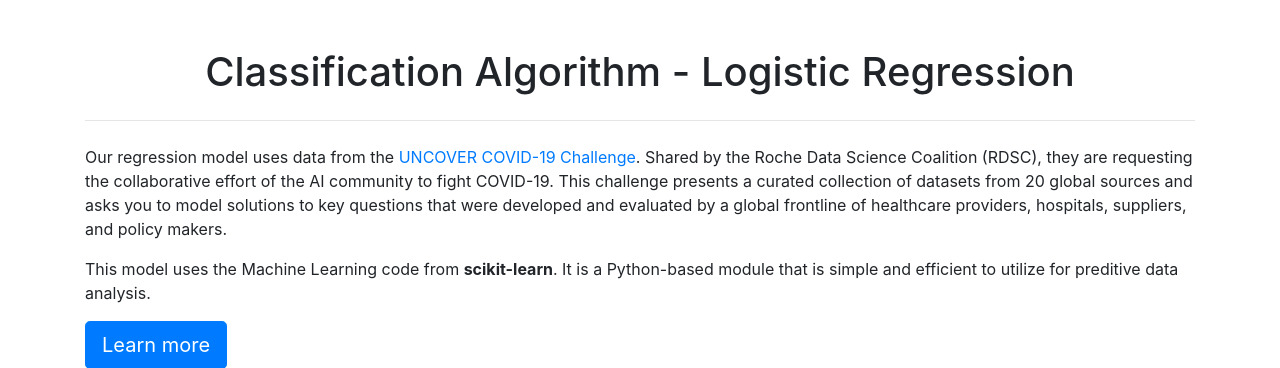
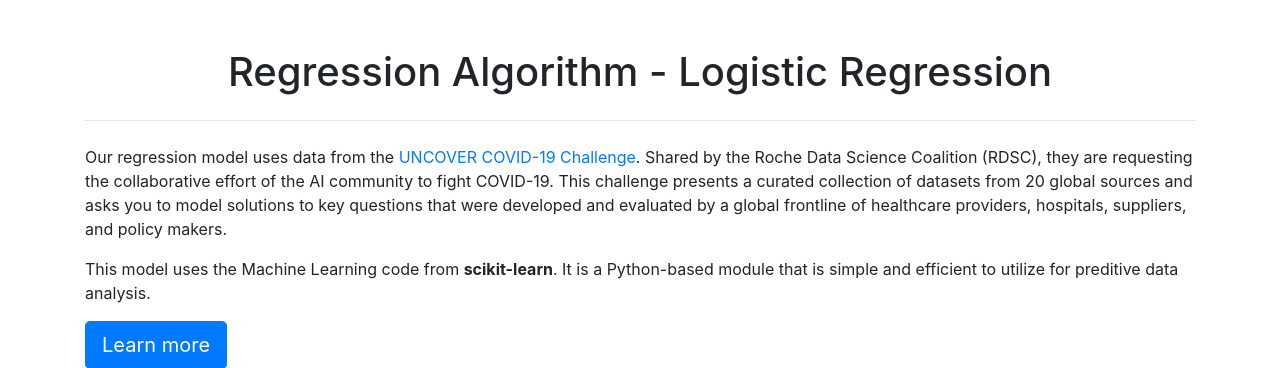
Before and after one commit to alexisperumal/ucsd_data_science_final_project, a Flask app: page /LR in a window 1280 px wide. Shown: the part 56-424 px from the top of the page. Run offline with Flask 2, Linux system fonts and the light colour scheme; parts of the project's set-up code (start-up, migrations or seed data) failed here and were passed over; some libraries are stand-ins or nearby versions.

Commit message:
change heading to reggression in LR page

```diff
--- a/Deployment-flask/templates/LR.html
+++ b/Deployment-flask/templates/LR.html
@@ -49,7 +49,7 @@
   <div class="container">
     <div class="row justify-content-center">
     <div class="col-md">
-      <h1 class="display-6 text-center mt-5 mb-3">Classification Algorithm - Logistic Regression</h1>
+      <h1 class="display-6 text-center mt-5 mb-3">Regression Algorithm - Logistic Regression</h1>
       <hr class="my-4">
       <p>Our regression model uses data from the <a href="https://www.kaggle.com/roche-data-science-coalition/uncover">UNCOVER COVID-19 Challenge</a>. Shared by the Roche Data Science Coalition (RDSC), they are requesting the collaborative effort of the AI community to fight COVID-19. This challenge presents a curated collection of datasets from 20 global sources and asks you to model solutions to key questions that were developed and evaluated by a global frontline of healthcare providers, hospitals, suppliers, and policy makers.</p>
       <p>This model uses the Machine Learning code from <strong>scikit-learn</strong>. It is a Python-based module that is simple and efficient to utilize for preditive data analysis.</p>
```
